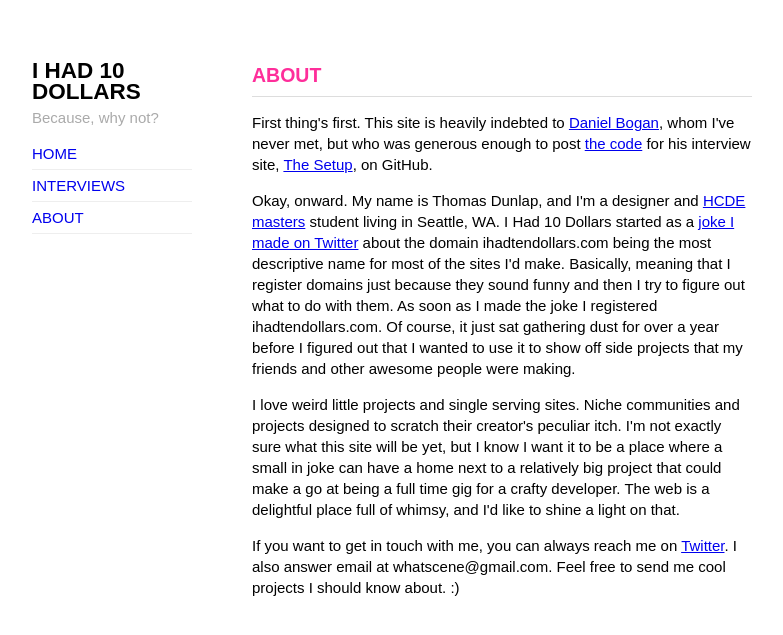
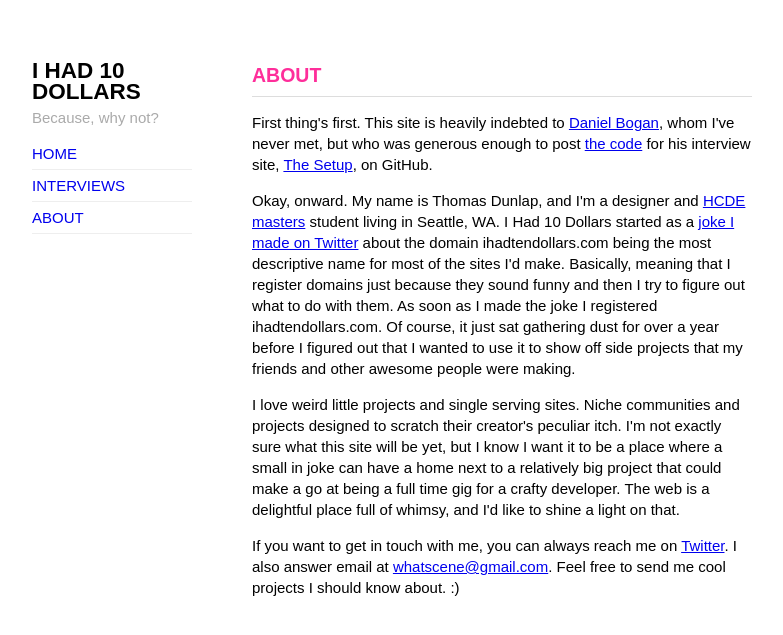
Before and after one commit to 10dollars/10dollars.github.io, a Jekyll site: the page built from about/index.html, in a window 1280 px wide. Shown: the top 635 px of the page, without its empty margins (248-1031 px from the left). Built offline with Jekyll 4.4.1, drawn with Linux system fonts in a browser that asks for light colours; part of the change alters nothing that is shown.

```diff
--- a/about/index.html
+++ b/about/index.html
@@ -10,4 +10,4 @@ title: About
 
 <p>I love weird little projects and single serving sites. Niche communities and projects designed to scratch their creator's peculiar itch. I'm not exactly sure what this site will be yet, but I know I want it to be a place where a small in joke can have a home next to a relatively big project that could make a go at being a full time gig for a crafty developer. The web is a <a href+"http://torrez.org/how-about-some-fucking-whimsy.html">delightful place full of whimsy,</a> and I'd like to shine a light on that.</p>
 
-<p>If you want to get in touch with me, you can always reach me on <a href="http://twitter.com/spladow">Twitter</a>. I also answer email at whatscene@gmail.com. Feel free to send me cool projects I should know about. :)</p>
+<p>If you want to get in touch with me, you can always reach me on <a href="http://twitter.com/spladow">Twitter</a>. I also answer email at <a href="mailto:whatscene@gmail.com">whatscene@gmail.com</a>. Feel free to send me cool projects I should know about. :)</p>
```
